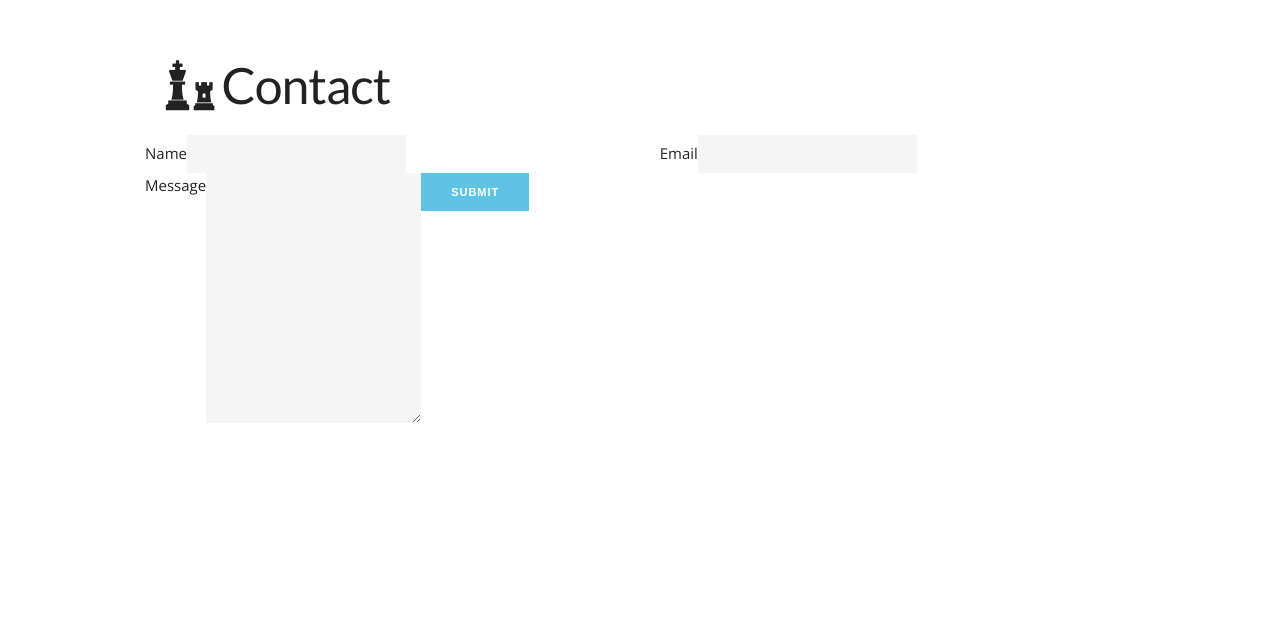
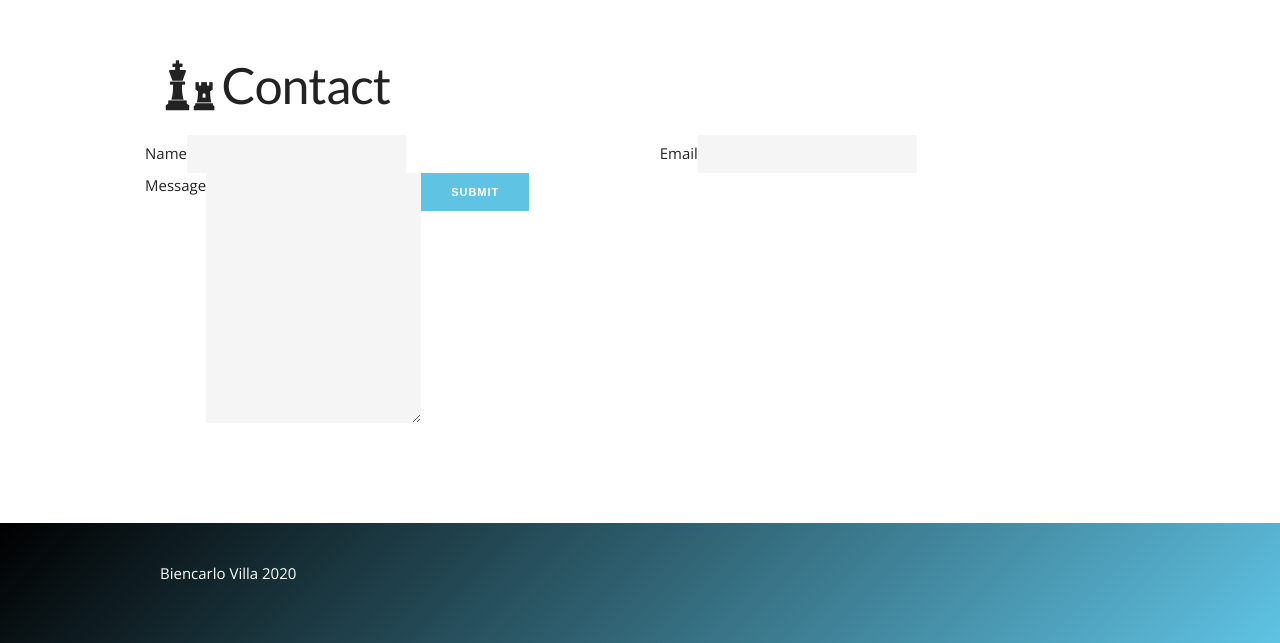
Before and after one commit to biencarlovilla/My-Portfolio, a React (Create React App) app: page / in a window 1280 px wide. Shown: the part 2926-3569 px from the top of the page. Before the commit the page ends 3449 px from the top, so only its background shows below. Built offline with nearby package versions, Linux system fonts and the light colour scheme.

Commit message:
Added a footer component to the page

```diff
--- a/src/App.js
+++ b/src/App.js
@@ -4,6 +4,7 @@ import Main from "./Components/Main/Main";
 import About from "./Components/About/About";
 import Portfolio from "./Components/Portfolio/Portfolio";
 import Contact from "./Components/Contact/Contact";
+import Footer from "./Components/Footer/Footer";
 // import ProjectCardList from "./components/ProjectCardList/ProjectCardList";
 // import Experience from "./components/Experience/Experience";
 // import Skill from "./components/Skill/Skill";
@@ -21,6 +22,7 @@ class App extends Component {
           <About />
           <Portfolio />
           <Contact />
+          <Footer />
         {/* </Section> */}
       </React.Fragment>
     );
--- /dev/null
+++ b/src/Components/Footer/Footer.js
@@ -0,0 +1,26 @@
+import React from "react";
+// import portfolio from "../../utils/portfolio.png";
+// import { Typography } from "@material-ui/core";
+import "./style.css";
+
+const Contact = () => {
+  return (
+    <React.Fragment>
+        <footer>
+            <div class="container">
+                <div class="nine columns">
+                    <p>Biencarlo Villa 2020</p>
+                </div>
+                <div class="three columns">
+                    <span class="typcn typcn-social-facebook-circular socialIcons"></span>
+                    <span class="typcn typcn-social-instagram-circular socialIcons"></span>
+                    <span class="typcn typcn-social-google-plus-circular socialIcons"></span>
+                    <span class="typcn typcn-social-linkedin-circular socialIcons"></span>
+                </div>
+            </div>
+        </footer>
+    </React.Fragment>
+  );
+};
+
+export default Contact;
--- /dev/null
+++ b/src/Components/Footer/style.css
@@ -0,0 +1,18 @@
+footer {
+	min-height: 120px;
+	padding: 40px 0 40px 0;
+	background: black;
+	background: -moz-linear-gradient(-45deg, black 0%, #5fc3e4 100%);
+	background: -webkit-linear-gradient(-45deg, black 0%, #5fc3e4 100%);
+	background: linear-gradient(135deg, black 0%, #5fc3e4 100%);
+ filter: progid:DXImageTransform.Microsoft.gradient( startColorstr='black', endColorstr='#5fc3e4', GradientType=1 );
+	box-sizing: border-box;
+}
+footer p {
+	color: #FFFFFF;
+	margin: 20px 0 0 0;
+}
+.socialIcons {
+	font-size: 34px;
+	color: rgba(255, 255, 255, 0.7);
+}
```
Also changed, not shown: 1 other file (tests, documents, lock files or other folders).
